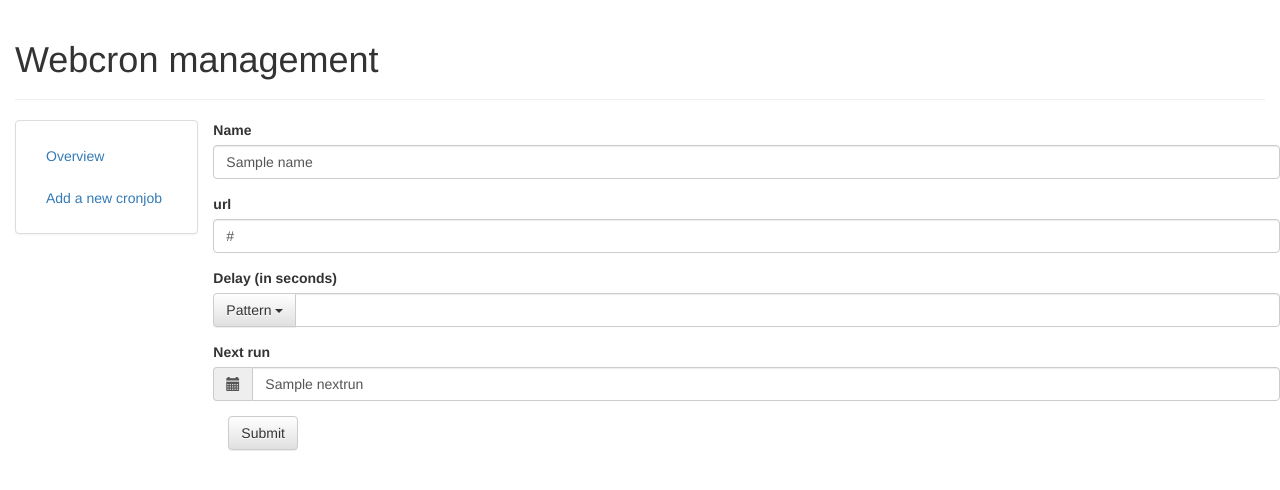
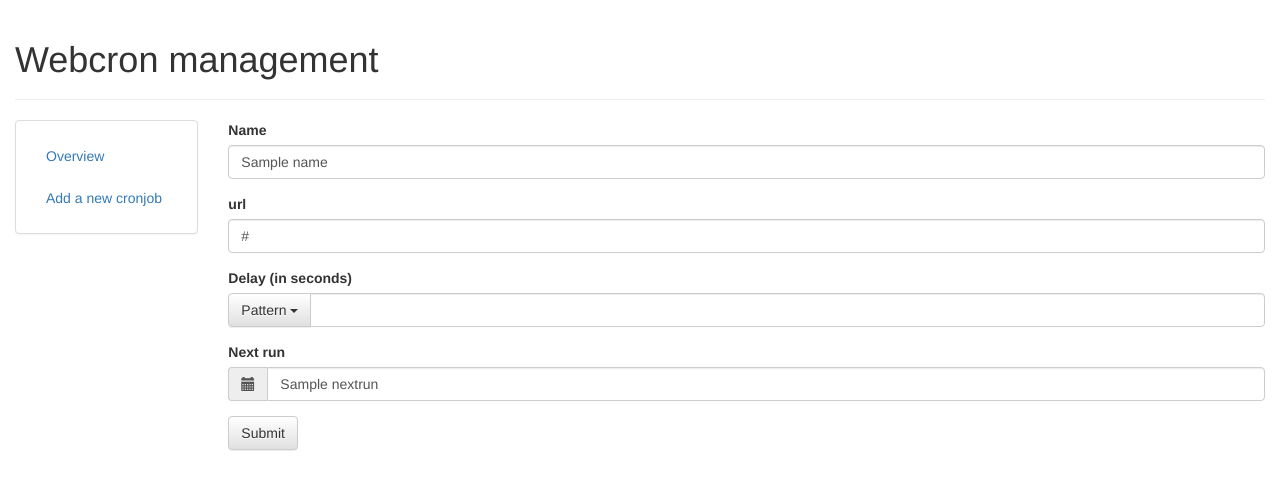
Before and after one commit to JeroenED/Webcron, a PHP site: template templates/editjob.html.twig in a window 1280 px wide. Shown: the top 490 px of the page. Run offline with PHP 8.4, Linux system fonts and the light colour scheme; the template is opened without the code that fills it: most values are stand-ins (such as "Sample title", 1, 10 or a date in 2020); some libraries are stand-ins or nearby versions.

Commit message:
Removed broken form-horizontal

```diff
--- a/templates/addjob.html.twig
+++ b/templates/addjob.html.twig
@@ -1,7 +1,7 @@
 {% extends "base.html.twig" %}
 {% block title %}Add job{% endblock %}
 {% block content %}
-<form class="form-horizontal" method="post" action="/addjob.php">
+<form method="post" action="/addjob.php">
     {% if not error == "" %}
         <div class="alert alert-danger fade in">
             <a href="#" class="close" data-dismiss="alert">&times;</a>
--- a/templates/editjob.html.twig
+++ b/templates/editjob.html.twig
@@ -1,7 +1,7 @@
 {% extends "base.html.twig" %}
 {% block title %}Edit job {{ name }}{% endblock %}
 {% block content %}
-<form class="form-horizontal" method="post" action="/editjob.php?jobID={{ jobID }}">
+<form method="post" action="/editjob.php?jobID={{ jobID }}">
     {% if not error == "" %}
         <div class="alert alert-danger fade in">
             <a href="#" class="close" data-dismiss="alert">&times;</a>
```
